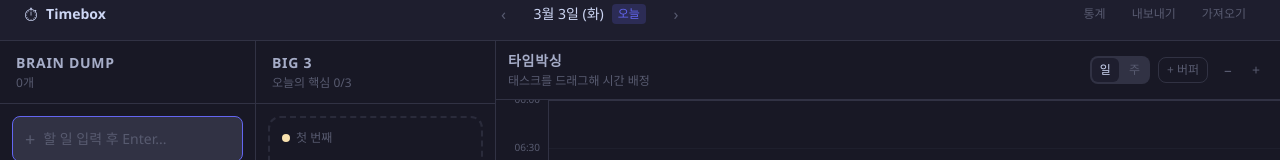
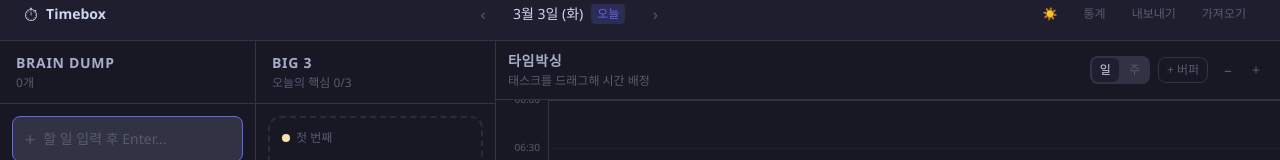
Before and after one commit to junodpark310-rgb/TODO, a React (Vite) app: page / in a window 1280 px wide. Shown: the top 160 px of the page. Built offline with nearby package versions, Linux system fonts and the light colour scheme.

Commit message:
feat: 라이트/다크 모드 토글 추가
CSS 변수 기반 테마 시스템으로 전환. 헤더에 토글 버튼 추가.
라이트 모드 색상 세트 정의, localStorage에 설정 저장.

```diff
--- a/src/App.tsx
+++ b/src/App.tsx
@@ -20,6 +20,7 @@ import { useMediaQuery } from './hooks/useMediaQuery'
 import { hapticLight, hapticSuccess } from './hooks/useHaptic'
 import { addMinutesToTime } from './utils/timeUtils'
 import { todayString } from './utils/date'
+import { useThemeStore } from './stores/useThemeStore'
 import type { Task } from './types/task'
 
 function DragPreview({ task }: { task: Task }) {
@@ -44,11 +45,23 @@ function scrollTimelineToNow() {
 function AppInner() {
   const { tasks, setBigThree, removeBigThree, selectedDate, rolloverTasks } = useTaskStore()
   const { addTimebox } = useCalendarStore()
+  const theme = useThemeStore((s) => s.theme)
+  const toggleTheme = useThemeStore((s) => s.toggleTheme)
   const [activeTask, setActiveTask] = useState<Task | null>(null)
   const [showStats, setShowStats] = useState(false)
   const [mobileTab, setMobileTab] = useState<'dump' | 'timeline'>('timeline')
   const importRef = useRef<HTMLInputElement>(null)
   const isMobile = useMediaQuery('(max-width: 767px)')
+
+  // 테마 class를 html 요소에 적용
+  useEffect(() => {
+    const root = document.documentElement
+    if (theme === 'dark') {
+      root.classList.add('dark')
+    } else {
+      root.classList.remove('dark')
+    }
+  }, [theme])
 
   // 앱 시작 시 이전 날짜 미완료 태스크를 오늘로 자동 이전
   useEffect(() => {
@@ -162,6 +175,13 @@ function AppInner() {
           {/* 우측 액션 */}
           <div className="flex items-center gap-1.5">
             <button
+              onClick={toggleTheme}
+              className="text-xs px-2.5 py-1.5 rounded-lg text-muted hover:text-text hover:bg-overlay transition-colors"
+              title={theme === 'dark' ? '라이트 모드' : '다크 모드'}
+            >
+              {theme === 'dark' ? '☀️' : '🌙'}
+            </button>
+            <button
               onClick={() => setShowStats(true)}
               className="text-xs px-2.5 py-1.5 rounded-lg text-muted hover:text-text hover:bg-overlay transition-colors"
             >
--- a/src/index.css
+++ b/src/index.css
@@ -1,6 +1,40 @@
 @tailwind base;
 @tailwind components;
 @tailwind utilities;
+
+@layer base {
+  :root {
+    --color-primary: 99 102 241;
+    --color-surface: 255 255 255;
+    --color-base: 245 245 250;
+    --color-overlay: 228 228 235;
+    --color-text: 30 30 46;
+    --color-subtext: 90 95 120;
+    --color-muted: 160 165 185;
+    --color-green: 34 160 80;
+    --color-red: 220 60 90;
+    --color-yellow: 200 150 30;
+    --color-blue: 60 120 220;
+    --color-scrollbar-track: 245 245 250;
+    --color-scrollbar-thumb: 200 200 210;
+  }
+
+  .dark {
+    --color-primary: 99 102 241;
+    --color-surface: 30 30 46;
+    --color-base: 24 24 37;
+    --color-overlay: 49 50 68;
+    --color-text: 205 214 244;
+    --color-subtext: 166 173 200;
+    --color-muted: 88 91 112;
+    --color-green: 166 227 161;
+    --color-red: 243 139 168;
+    --color-yellow: 249 226 175;
+    --color-blue: 137 180 250;
+    --color-scrollbar-track: 24 24 37;
+    --color-scrollbar-thumb: 69 71 90;
+  }
+}
 
 @layer utilities {
   /* iOS 노치/홈 인디케이터 safe area */
@@ -18,8 +52,8 @@
 
 body {
   margin: 0;
-  background-color: #181825;
-  color: #cdd6f4;
+  background-color: rgb(var(--color-base));
+  color: rgb(var(--color-text));
   font-family: 'Segoe UI', system-ui, -apple-system, sans-serif;
 }
 
@@ -28,10 +62,10 @@ body {
 }
 
 ::-webkit-scrollbar-track {
-  background: #181825;
+  background: rgb(var(--color-scrollbar-track));
 }
 
 ::-webkit-scrollbar-thumb {
-  background: #45475a;
+  background: rgb(var(--color-scrollbar-thumb));
   border-radius: 3px;
 }
--- /dev/null
+++ b/src/stores/useThemeStore.ts
@@ -0,0 +1,22 @@
+import { create } from 'zustand'
+import { persist } from 'zustand/middleware'
+
+type Theme = 'light' | 'dark'
+
+interface ThemeStore {
+  theme: Theme
+  toggleTheme: () => void
+}
+
+export const useThemeStore = create<ThemeStore>()(
+  persist(
+    (set) => ({
+      theme: 'dark',
+      toggleTheme: () =>
+        set((state) => ({
+          theme: state.theme === 'dark' ? 'light' : 'dark',
+        })),
+    }),
+    { name: 'timebox-theme' }
+  )
+)
--- a/tailwind.config.js
+++ b/tailwind.config.js
@@ -1,20 +1,21 @@
 /** @type {import('tailwindcss').Config} */
 export default {
   content: ['./index.html', './src/**/*.{js,ts,jsx,tsx}'],
+  darkMode: 'class',
   theme: {
     extend: {
       colors: {
-        primary: '#6366f1',
-        surface: '#1e1e2e',
-        base: '#181825',
-        overlay: '#313244',
-        text: '#cdd6f4',
-        subtext: '#a6adc8',
-        muted: '#585b70',
-        green: '#a6e3a1',
-        red: '#f38ba8',
-        yellow: '#f9e2af',
-        blue: '#89b4fa',
+        primary: 'rgb(var(--color-primary) / <alpha-value>)',
+        surface: 'rgb(var(--color-surface) / <alpha-value>)',
+        base: 'rgb(var(--color-base) / <alpha-value>)',
+        overlay: 'rgb(var(--color-overlay) / <alpha-value>)',
+        text: 'rgb(var(--color-text) / <alpha-value>)',
+        subtext: 'rgb(var(--color-subtext) / <alpha-value>)',
+        muted: 'rgb(var(--color-muted) / <alpha-value>)',
+        green: 'rgb(var(--color-green) / <alpha-value>)',
+        red: 'rgb(var(--color-red) / <alpha-value>)',
+        yellow: 'rgb(var(--color-yellow) / <alpha-value>)',
+        blue: 'rgb(var(--color-blue) / <alpha-value>)',
       },
     },
   },
```
